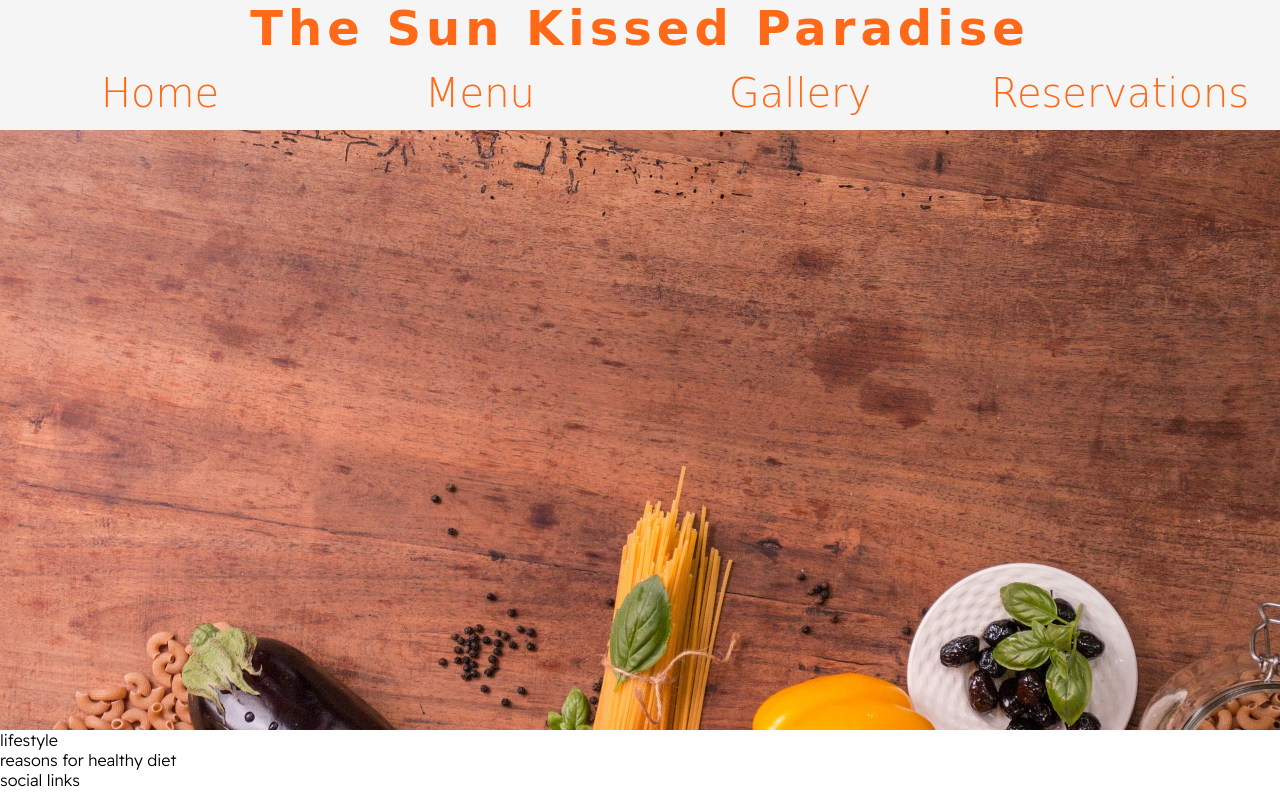
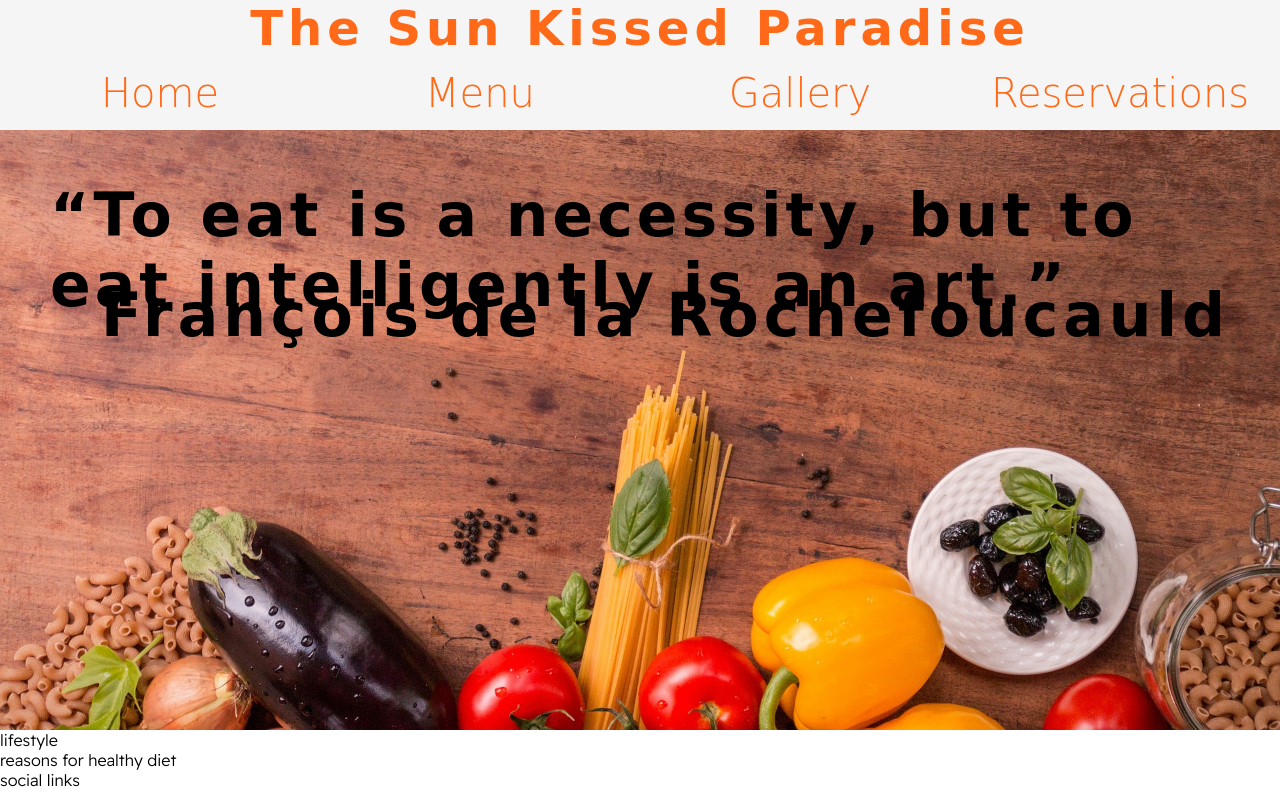
Before and after one commit to GabrielSiket/my-city, a plain HTML site: page index.html in a window 1280 px wide. Drawn offline with Linux system fonts and the light colour scheme; a web font is replaced by a local one.

Commit message:
style main image and cover text

```diff
--- a/assets/css/style.css
+++ b/assets/css/style.css
@@ -24,7 +24,7 @@ body {
 
 /* headings */
 
-h1, h2 {
+h1 {
     font-family: 'Lavishly Yours', cursive, sans-serif;
     letter-spacing: 5px;
 }
@@ -61,11 +61,37 @@ h1, h2 {
     transform: scale(1.5);
 }
 
-/* main image*/
+/* main image and cover text*/
 
-#main-image {
+#main-image-text {
     height: 600px;
     width: 100%;
-    background: url(../images/italian-cuisine-2378729_1920.jpg);
+    overflow: hidden;
+    position: relative;
+}
+
+#image {
+    height: 600px;
+    width: 100%;
+    background: url(../images/italian-cuisine-2378729_1920.jpg) no-repeat center center;
     background-size: cover;
 }
+
+#cover-text {
+    font-size: 250%;
+    font-family: 'Lavishly Yours', cursive, sans-serif;
+    letter-spacing: 4px;
+    top: 50px;
+    left: 50px;
+    position: absolute;
+}
+
+#cover-text > h3 {
+    font-size: 150%;
+    font-family: 'Lavishly Yours', cursive, sans-serif;
+    letter-spacing: 5px;
+    top: 100px;
+    right: 50px;
+    position: absolute;
+
+}
--- a/index.html
+++ b/index.html
@@ -34,8 +34,12 @@
         </nav>
     </header>
 
-    <section>
-        <div id="main-image"></div>
+    <section id="main-image-text">
+        <div id="image"></div>
+        <div id="cover-text">
+            <h2>“To eat is a necessity, but to eat intelligently is an art.”</h2>
+            <h3>François de la Rochefoucauld</h3>
+        </div>
     </section>
     <section>
         lifestyle
```
Also changed, not shown: 1 other file.
